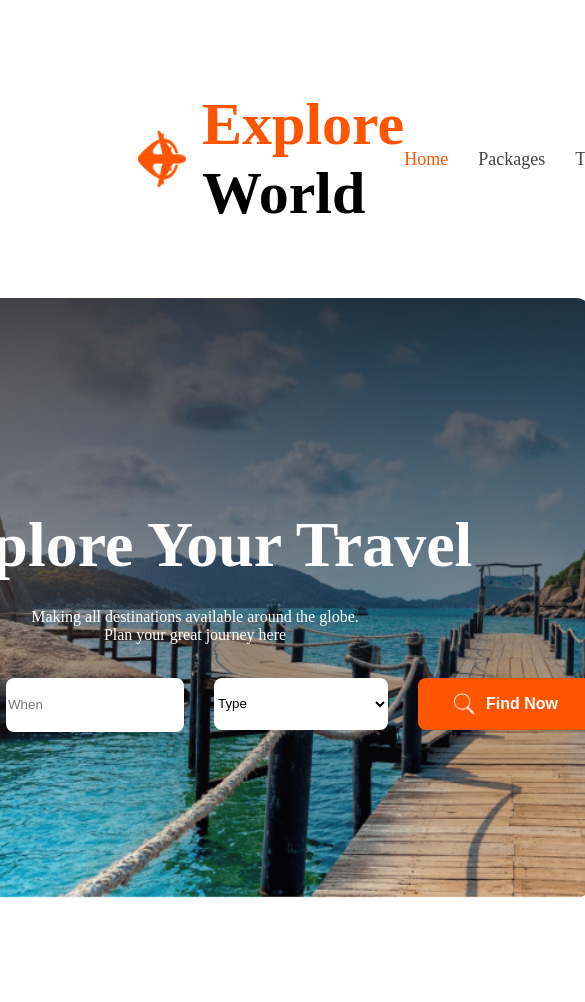
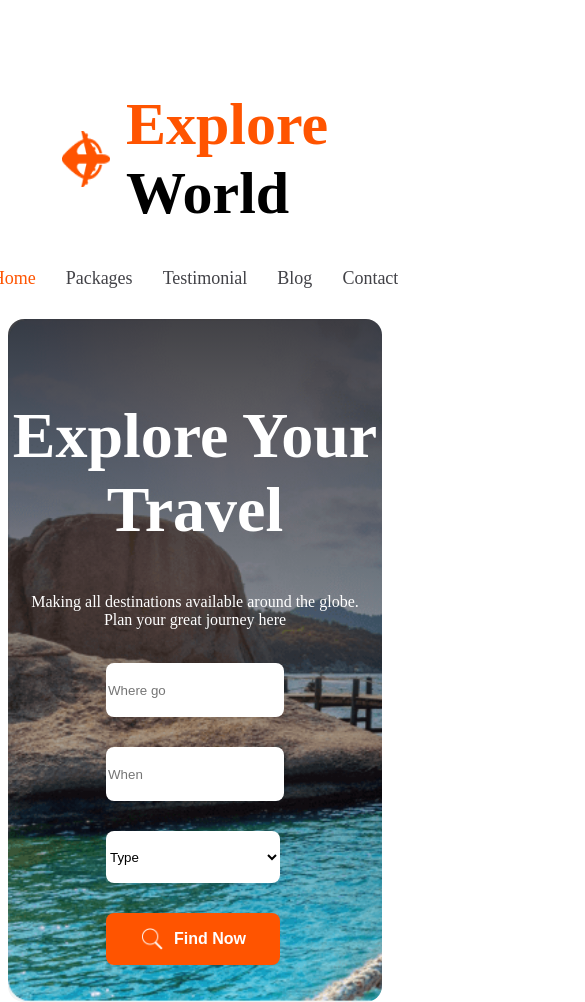
Before and after one commit to Nayeem1402/-Explore-World, a plain HTML site: page index.html in a window 390 px wide. Shown: the top 1002 px of the page, 585 px wide, since content can reach past the window. Before the commit the page ends 906 px from the top, so only its background shows below. Drawn offline with Linux system fonts and the light colour scheme.

Commit message:
the banner is responsive

```diff
--- a/style.css
+++ b/style.css
@@ -63,7 +63,7 @@
      display: flex;
      background-image: linear-gradient(180.00deg, rgba(19, 19, 24, 0.8), rgba(19, 19, 24, 0) 100%), url(./Images/Group\ 13\ \(1\)\ \(1\).png );
      width: 1370px;
-     height: 600px;
+     height: 550px;
      background-size: cover;
      justify-content: center;
      flex-direction: column;
@@ -78,7 +78,7 @@
  .banner-titel>h1 {
      font-size: 64px;
      font-weight: 800;
-     margin-bottom: 10px;
+     margin-bottom: 30px;
  }
 
  .input-filds {
@@ -115,4 +115,18 @@
      height: 24px;
  }
 
- @media (min-width:600px) {}
+ @media only screen and (max-width: 600px) {
+
+     .input-filds,
+     .nav-container {
+         flex-direction: column;
+     }
+
+     .banner-titel {
+         background-size: cover;
+         width: ;
+         height: 683px;
+         flex-direction: column;
+     }
+
+ }
```
Also changed, not shown: dsfg.html (added, +15 -0 lines).
